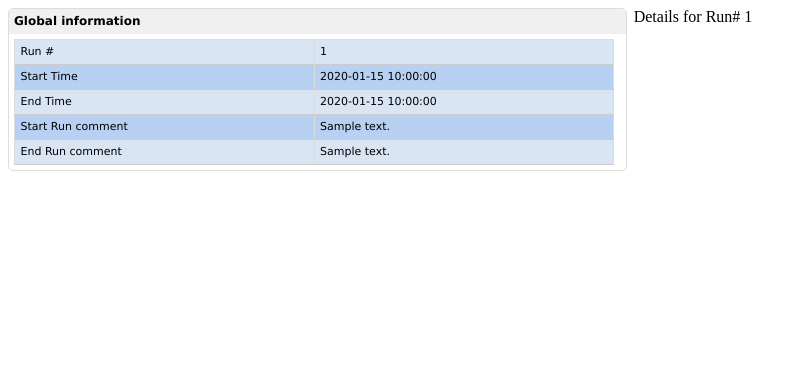
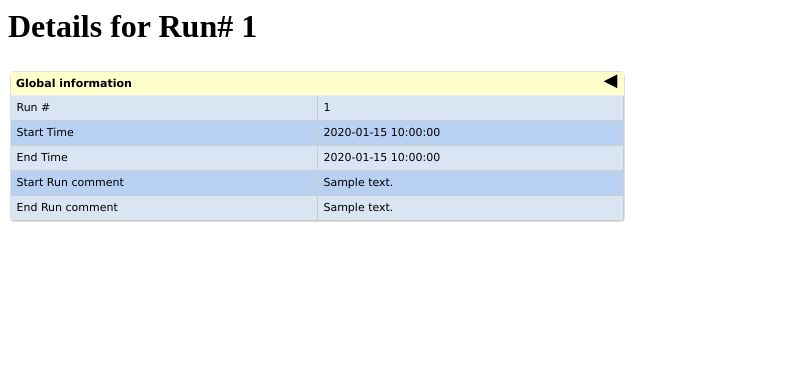
Before and after one commit to nlurkin/RCConditions, a PHP site: page /na62_runlist.php?view=details&run_id=1 in a window 1280 px wide. Shown: the top 365 px of the page, without its empty margins (0-807 px from the left). Run offline with PHP 8.4, Linux system fonts and the light colour scheme; tables that the repository leaves empty or names only in its code hold one stand-in row (values such as "Sample post"); data that the repository does not hold is empty; some libraries are stand-ins or nearby versions.

Commit message:
Modify website to add run details, with collapse and drag

```diff
--- a/website/NA62_RunList.php
+++ b/website/NA62_RunList.php
@@ -71,134 +71,11 @@ else{
     <html>
     <head>
     <title>NA62 Run Infos</title>
-    <style>
-    table {
-	    font: 11px/24px Verdana, Arial, Helvetica, sans-serif;
-	    border-collapse: collapse;
-	    width: 100%;
-	}
-
-	table.autoalternate tr:nth-child(even){ background-color: #b8d1f3; }
-	table.autoalternate tr:nth-child(odd){ background-color: #dae5f4; }
-
-    th {
-	    border-top: 1px solid #FB7A31;
-	    border-bottom: 1px solid #FB7A31;
-	    background: #FFC;
-	}
-    tr.d0 {
-
-    }
-    tr.d1 {
-
-    }
-
-    tr.r1 {
-	    background-color: #b8d1f3;
-    }
-    tr.r2 {
-	    background-color: #dae5f4;
-    }
-
-    td {
-	    border-bottom: 1px solid #CCC;
-	    padding: 0 0.5em;
-	    }
-	td.wrappable {
-		white-space: pre-wrap;
-		white-space: pre-line;
-		word-wrap: break-word;
-	}
-	.column{
-		width:49%;
-		margin-right:.5%;
-		min-height:300px;
-		background:#fff;
-		float:left;
-	}
-	.column .dragbox{
-		#margin:5px 2px  20px;
-		padding: 0px 0px 0px 0px;
-		background:#fff;
-		position:relative;
-		border:1px solid #ddd;
-		-moz-border-radius:5px;
-		-webkit-border-radius:5px;
-	}
-	.column .dragbox h2{
-		margin:0;
-		font-size:12px;
-		padding:5px;
-		background:#f0f0f0;
-		color:#000;
-		border-bottom:1px solid #eee;
-		font-family:Verdana;
-		cursor:move;
-	}
-	.dragbox-content{
-		background:#fff;
-		min-height:100px; margin:5px;
-		font-family:'Lucida Grande', Verdana; font-size:0.8em; line-height:1.5em;
-	}
-	.column  .placeholder{
-		background: #f0f0f0;
-		border:1px dashed #ddd;
-	}
-	.dragbox h2.collapse{
-		background:#f0f0f0 url('collapse.png') no-repeat top right;
-	}
-	.dragbox h2 .configure{
-		font-size:11px; font-weight:normal;
-		margin-right:30px; float:right;
-	}
-    </style>
+    <link rel="stylesheet" type="text/css" href="na62.css">
+	<link rel="stylesheet" type="text/css" href="collapse.css">
 	<script src="https://code.jquery.com/jquery-1.11.2.min.js"></script>
 	<script src="https://code.jquery.com/ui/1.11.2/jquery-ui.min.js"></script>
-    <script>
-    $('.column').sortable({
-    	connectWith: '.column',
-	    handle: 'h2',
-	    cursor: 'move',
-	    placeholder: 'placeholder',
-	    forcePlaceholderSize: true,
-	    opacity: 0.4,
-	})
-	.disableSelection();
-	$('.dragbox').each(function(){
-	    $(this).hover(function(){
-	        $(this).find('h2').addClass('collapse');
-	    }, function(){
-    	  	  $(this).find('h2').removeClass('collapse');
-	   	})
-    	.find('h2').hover(function(){
-    	    $(this).find('.configure').css('visibility', 'visible');
-    	}, function(){
-    	    $(this).find('.configure').css('visibility', 'hidden');
-	    })
-    	.click(function(){
-    	    $(this).siblings('.dragbox-content').toggle();
-    	})
-	    .end()
-	    .find('.configure').css('visibility', 'hidden');
-	});
-	$('.dragbox').each(function(){
-	    $(this).hover(function(){
-    	    $(this).find('h2').addClass('collapse');
-	    }, function(){
-	        $(this).find('h2').removeClass('collapse');
-	    })
-	    .find('h2').hover(function(){
-	        $(this).find('.configure').css('visibility', 'visible');
-	    }, function(){
-	        $(this).find('.configure').css('visibility', 'hidden');
-	    })
-	    .click(function(){
-	        $(this).siblings('.dragbox-content').toggle();
-	    })
-	    .end()
-	    .find('.configure').css('visibility', 'hidden');
-	});
-    </script>
+	<script type="text/javascript" src="drag_collapse.js"></script>
     </head>
     <body>
 <?php
@@ -266,13 +143,12 @@ else{
 		    die("No data in database");
 		}
 ?>
-	Details for Run# <? echo $row['number']?>
-
+	<h1>Details for Run# <? echo $row['number']?></h1>
 	<div class="column" id="col1">
 		<div class="dragbox" id="box1">
-	<h2>Global information</h2>
+			<h2>Global information</h2><div class="collapsep">&#x25C0</div><div class="collapsem">&#9660</div>
 			<div class="dragbox-content">
-	<table border=1 style="table-layout:fixed; width:600px" class="autoalternate dragbox">
+				<table style="table-layout:fixed; width:100%" class="autoalternate">
 					<tr><td>Run #</td><td><?php echo $row['number']?></td></tr>
 					<tr><td>Start Time</td><td><?php echo $row['timestart']?></td></tr>
 					<tr><td>End Time</td><td><?php echo $row['timestop']?></td></tr>
--- /dev/null
+++ b/website/collapse.css
@@ -0,0 +1,53 @@
+.column{
+	width:49%;
+	margin-right:.5%;
+	min-height:300px;
+	background:#fff;
+	float:left;
+}
+.column .dragbox{
+	margin:5px 2px  20px;
+	background:#fff;
+	position:relative;
+	border:1px solid #ddd;
+	-moz-border-radius:5px;
+	-webkit-border-radius:5px;
+}
+.column .dragbox h2{
+	margin:0px;
+	font-size:11px;
+	padding:5px;
+	background:#FFC;
+	color:#000;
+	border-bottom:1px solid #eee;
+	font-family: Verdana, Arial, Helvetica, sans-serif;
+	cursor:move;
+}
+.dragbox-content{
+	background:#fff;
+	min-height:100px;
+}
+.column  .placeholder{
+	background: #f0f0f0;
+	border:1px dashed #ddd;
+}
+.dragbox div.collapsep{
+	top: -3px;
+	right: 7px;
+	position: absolute;
+	font-size: large;
+	cursor:pointer;
+}
+.dragbox div.collapsem{
+	top: 6px;
+	right: 5px;
+	position: absolute;
+	font-size: 14px;
+	cursor: pointer;
+	display: none;
+}
+
+.dragbox h2 .configure{
+	font-size:11px; font-weight:normal;
+	margin-right:30px; float:right;
+}
--- /dev/null
+++ b/website/na62.css
@@ -0,0 +1,38 @@
+table {
+	font: 11px/24px Verdana, Arial, Helvetica, sans-serif;
+	border-collapse: collapse;
+	width: 100%;
+}
+
+table.autoalternate tr:nth-child(even){ background-color: #b8d1f3; }
+table.autoalternate tr:nth-child(odd){ background-color: #dae5f4; }
+
+th {
+    border-top: 1px solid #FB7A31;
+    border-bottom: 1px solid #FB7A31;
+    background: #FFC;
+}
+tr.d0 {
+
+}
+tr.d1 {
+
+}
+
+tr.r1 {
+    background-color: #b8d1f3;
+}
+tr.r2 {
+    background-color: #dae5f4;
+}
+
+td {
+    border-bottom: 1px solid #CCC;
+    border-right: 1px solid #CCC;
+    padding: 0 0.5em;
+    }
+td.wrappable {
+	white-space: pre-wrap;
+	white-space: pre-line;
+	word-wrap: break-word;
+}
```
Also changed, not shown: website/drag_collapse.js (added, +40 -0 lines). Lines whose indentation alone changed are shown as unchanged.
